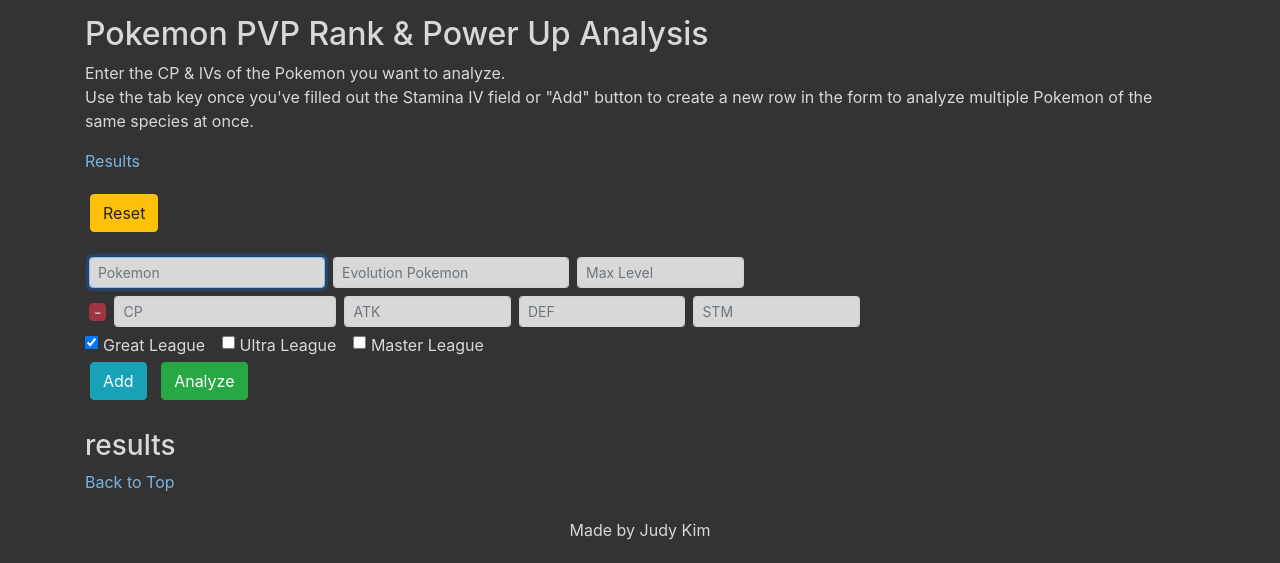
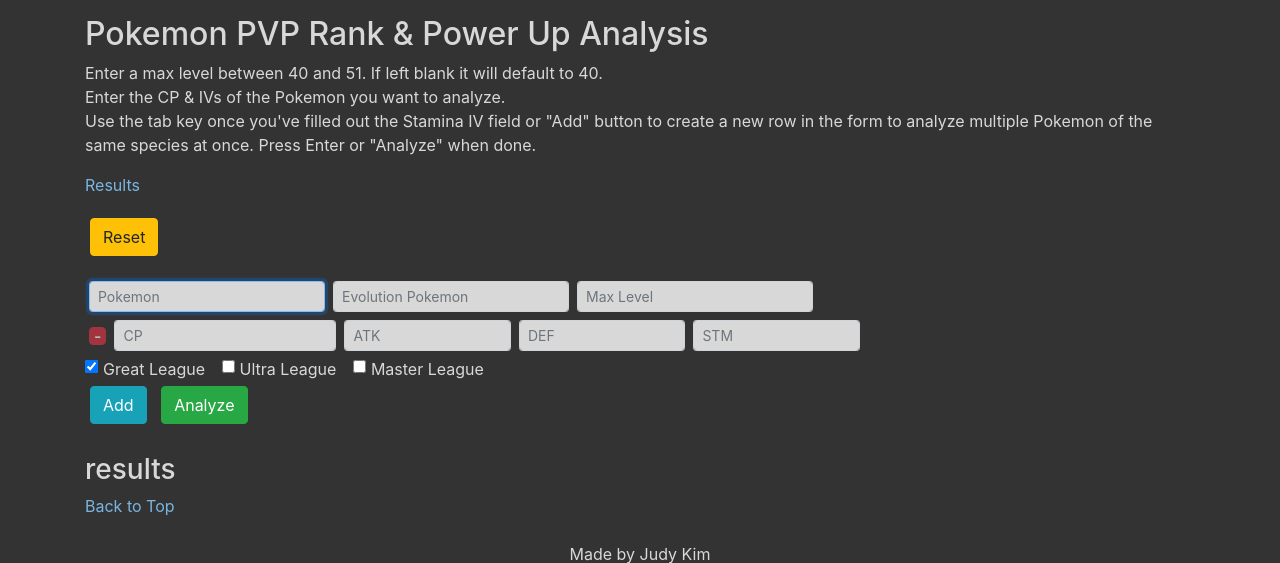
Before and after one commit to kimjudyh/pogo_pvp_fullstack, a Django app: page / in a window 1280 px wide. Shown: the top 563 px of the page. Run offline with Django 3.2, Linux system fonts and the light colour scheme; some libraries are stand-ins or nearby versions.

Commit message:
fixes code issues for max level option

```diff
--- a/pvp_app/LeagueStats.py
+++ b/pvp_app/LeagueStats.py
@@ -167,10 +167,12 @@
 
     def get_stat_product(self, league, attack, defense, stamina, max_level):
         # get table from database for this pokemon, or create it if it doesn't exist
+        '''
         PVP_table, created = PokemonPVP.objects.get_or_create(species__iexact=self.pokemon.lower(),
         defaults=
         { 'species': self.pokemon.lower(), 'GL_dic': {}, 'UL_dic': {}, 'ML_dic': {}
         })
+        '''
 
         # check if database has calculated dictionary of stat products
         #if created or not PVP_table.stats_have_been_calculated(league):
--- a/pvp_app/PowerUpStats.py
+++ b/pvp_app/PowerUpStats.py
@@ -189,6 +189,7 @@
         level_2500 = level_1500
         stardust_2500 = stardust_cost
         candy_2500 = candy_cost
+        xlcandy_2500 = xlcandy_cost
         power_up_2500 = power_up_count
 
         if level_2500 == max_lvl and cp_2500 <= 2500:
@@ -226,6 +227,7 @@
         level_max = level_2500
         stardust_max = stardust_2500
         candy_max = candy_2500
+        xlcandy_max = xlcandy_2500
         power_up_max = power_up_2500
 
         if level_max == max_lvl:
--- a/pvp_app/models.py
+++ b/pvp_app/models.py
@@ -39,7 +39,7 @@
     species = models.CharField(max_length=100)
     # League_dic definition
     # { IV combo as a string: { rank: int, stat_product: float } }
-    # { '000': { 'rank': 123, 'stat_product': 123.33 }}
+    # { '0,0,0': { 'rank': 123, 'stat_product': 123.33 }}
     GL_dic = PickledObjectField()
     UL_dic = PickledObjectField()
     ML_dic = PickledObjectField()
--- a/pvp_app/power_up_costs.csv
+++ b/pvp_app/power_up_costs.csv
@@ -97,3 +97,5 @@
 48.5,14000,0,20
 49,15000,0,20
 49.5,15000,0,20
+50,0,0,0
+50.5,0,0,0
--- a/pvp_app/static/app.js
+++ b/pvp_app/static/app.js
@@ -10,6 +10,20 @@
   }
 })
 
+const max_level_input = document.querySelector('#max-level');
+max_level_input.addEventListener('focusout', (event) => {
+  // validate max level input
+  if (event.target.value === "") {
+    event.target.value = 40
+  }
+  else if (event.target.value > 51 || event.target.value < 40) {
+    event.target.classList.add('invalid');
+  }
+  if (event.target.value <= 51 && event.target.value >= 40) {
+    event.target.classList.remove('invalid');
+  }
+  checkForInvalidInputs();
+})
 
 // function to copy input html markup and reset values, styling
 function copyRows(event) {
--- a/pvp_app/templates/home.html
+++ b/pvp_app/templates/home.html
@@ -8,9 +8,10 @@
   {% endif %}
   <h2 id="welcome-link">Pokemon PVP Rank & Power Up Analysis</h2>
   <p>
+    Enter a max level between 40 and 51. If left blank it will default to 40. <br/>
     Enter the CP & IVs of the Pokemon you want to analyze.
     <br/>
-    Use the tab key once you've filled out the Stamina IV field or "Add" button to create a new row in the form to analyze multiple Pokemon of the same species at once.
+    Use the tab key once you've filled out the Stamina IV field or "Add" button to create a new row in the form to analyze multiple Pokemon of the same species at once. Press Enter or "Analyze" when done.
   </p>
   <a href="#results-link">Results</a>
   <p>
@@ -37,8 +38,20 @@
       <datalist id="auto-evo-pokemon"></datalist>
 
       <label for="max-level" class="sr-only">Max Level</label>
-      <input class="form-control form-control-sm w-15" type="number" id="max_level" name="max_level" value="{{ max_level }}" placeholder="Max Level" required>
-
+      <input class="form-control form-control-sm "  list="max-level-choices" type="number" id="max-level" name="max_level" value="{{ max_level }}" placeholder="Max Level" required>
+      <datalist>
+        <option value="40">40</option>
+        <option value="41">41</option>
+        <option value="42">42</option>
+        <option value="43">43</option>
+        <option value="44">44</option>
+        <option value="45">45</option>
+        <option value="46">46</option>
+        <option value="47">47</option>
+        <option value="48">48</option>
+        <option value="49">49</option>
+        <option value="50">50</option>
+      </datalist>
       </div>
 
 
@@ -140,6 +153,7 @@
               <th>Power Ups</th>
               <th>Stardust</th>
               <th>Candy</th>
+              <th>XL Candy</th>
               <th>Stat Product</th>
             </tr>
           </thead>
@@ -158,6 +172,7 @@
               <td>{{ result.power_up.GL.power_up_count }}</td>
               <td>{{ result.power_up.GL.stardust_cost }}</td>
               <td>{{ result.power_up.GL.candy_cost }}</td>
+              <td>{{ result.power_up.GL.xlcandy_cost }}</td>
               <td>{{ result.stats.GL.stat_product|floatformat:"0" }}</td>
             </tr>
           {% endif %}
@@ -175,6 +190,7 @@
             <td>{{ result.power_up.UL.power_up_count }}</td>
             <td>{{ result.power_up.UL.stardust_cost }}</td>
             <td>{{ result.power_up.UL.candy_cost }}</td>
+            <td>{{ result.power_up.UL.xlcandy_cost }}</td>
             <td>{{ result.stats.UL.stat_product|floatformat:"0" }}</td>
           </tr>
 
@@ -193,6 +209,7 @@
             <td>{{ result.power_up.ML.power_up_count }}</td>
             <td>{{ result.power_up.ML.stardust_cost }}</td>
             <td>{{ result.power_up.ML.candy_cost }}</td>
+            <td>{{ result.power_up.ML.xlcandy_cost }}</td>
             <td>{{ result.stats.ML.stat_product|floatformat:"0" }}</td>
           </tr>
           {% endif %}
--- a/pvp_app/views.py
+++ b/pvp_app/views.py
@@ -115,7 +115,7 @@
                         stats_ML = evo_pokemon_pvp.get_stat_product('ML', int(attack), int(defense), int(stamina), float(max_level))
                         stats['ML'] = stats_ML
 
-                    power_up = pokemon_power_up.calc_evolve_cp(evo_pokemon.lower(), int(cp), int(attack), int(defense), int(stamina), max_level)
+                    power_up = pokemon_power_up.calc_evolve_cp(evo_pokemon.lower(), int(cp), int(attack), int(defense), int(stamina), float(max_level))
 
                 results.append({
                     'inputs': inputs,
@@ -123,7 +123,7 @@
                     'power_up': power_up
                 })
 
-        # print(results)
+        print(results)
 
         context = {
             'pokemon': req_pokemon,
```
